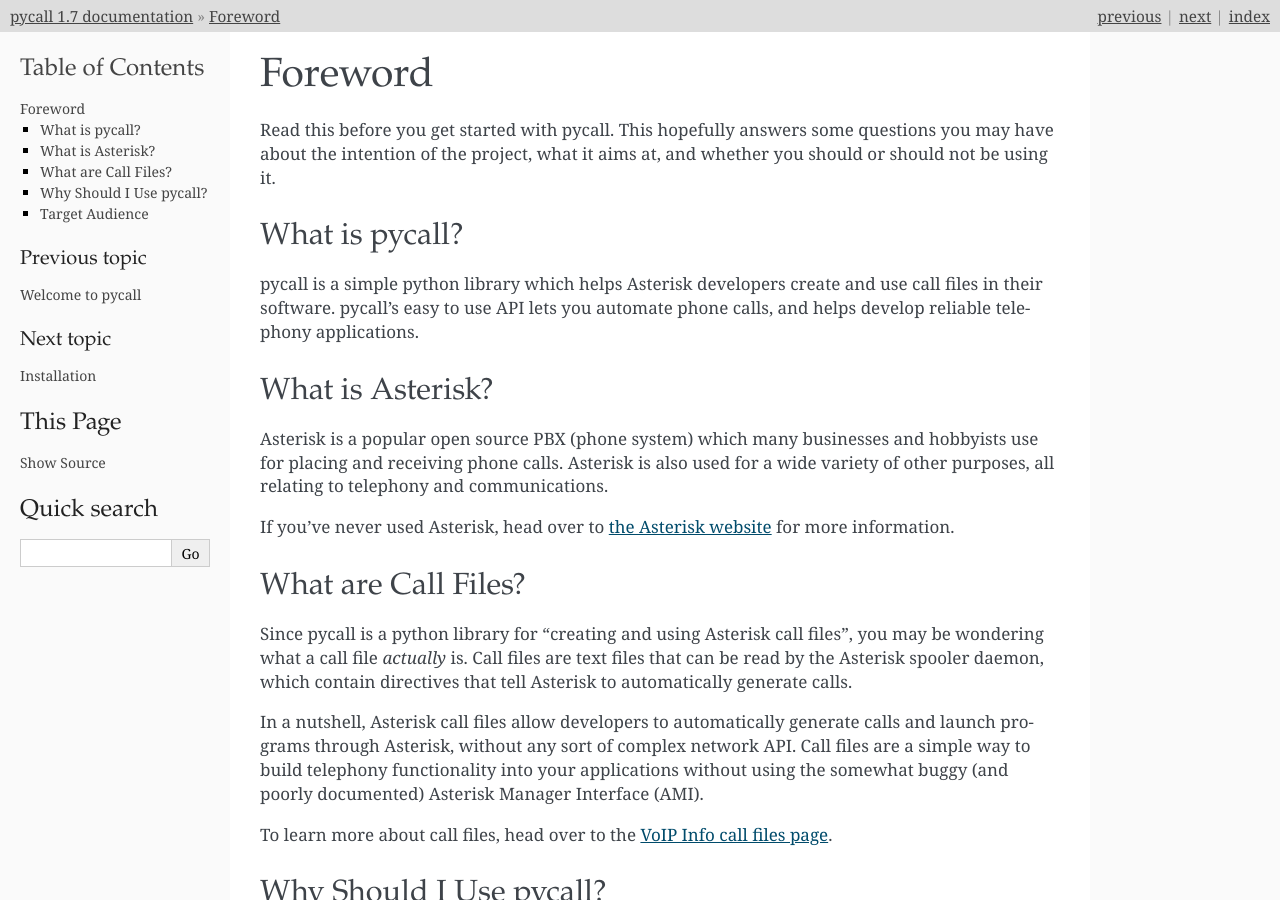
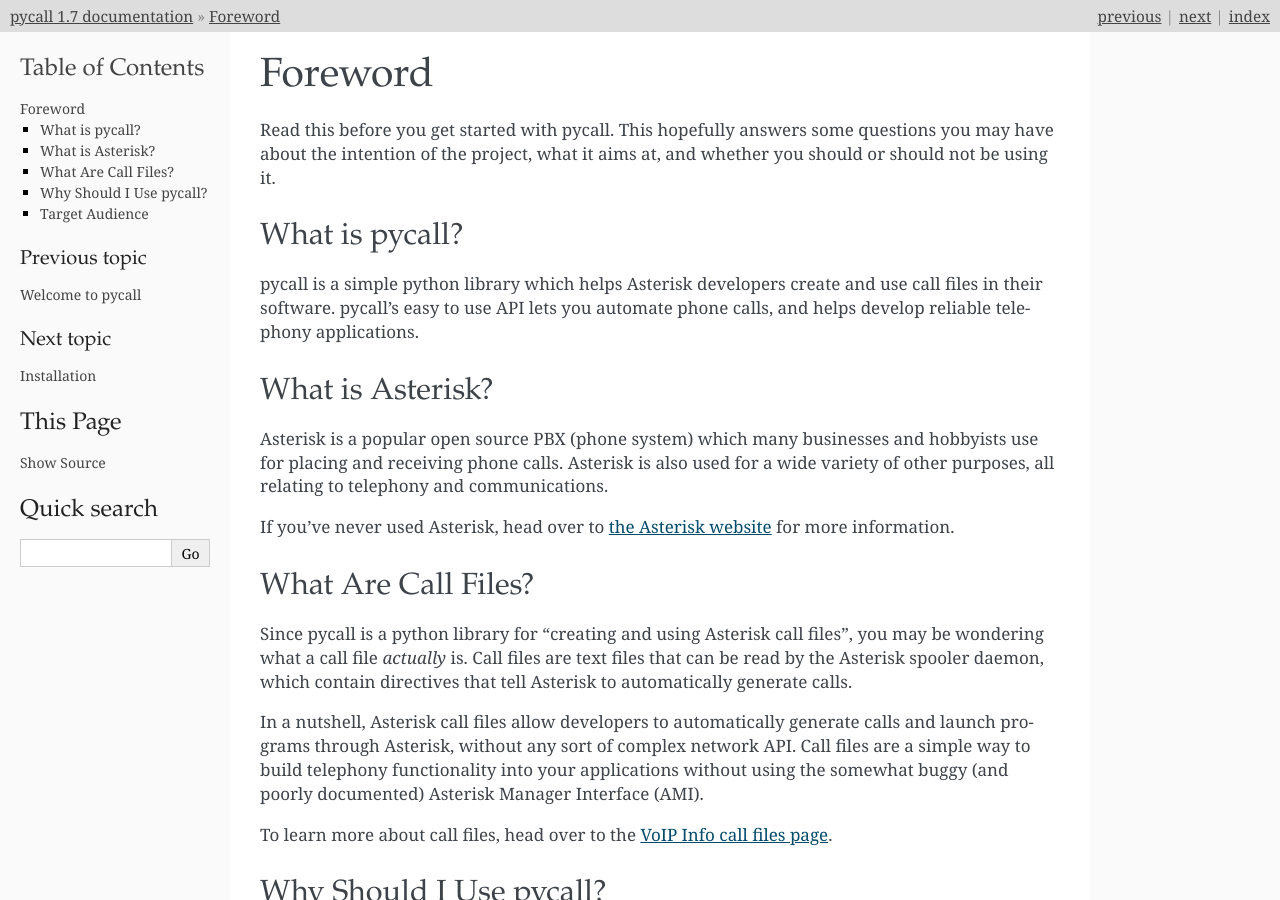
Before and after one commit to rdegges/pycall, a Sphinx documentation site: the page built from docs/foreword.rst, in a window 1280 px wide and 900 px high. Built offline with Sphinx 7.4.7, drawn with Linux system fonts in a browser that asks for light colours; pages that are not in the unit, such as notebooks, are missing from menus.

```diff
--- a/docs/foreword.rst
+++ b/docs/foreword.rst
@@ -22,7 +22,7 @@ a wide variety of other purposes, all relating to telephony and communications.
 If you've never used Asterisk, head over to `the Asterisk website
 <http://www.asterisk.org/>`_ for more information.
 
-What are Call Files?
+What Are Call Files?
 --------------------
 
 Since pycall is a python library for "creating and using Asterisk call files",
```
